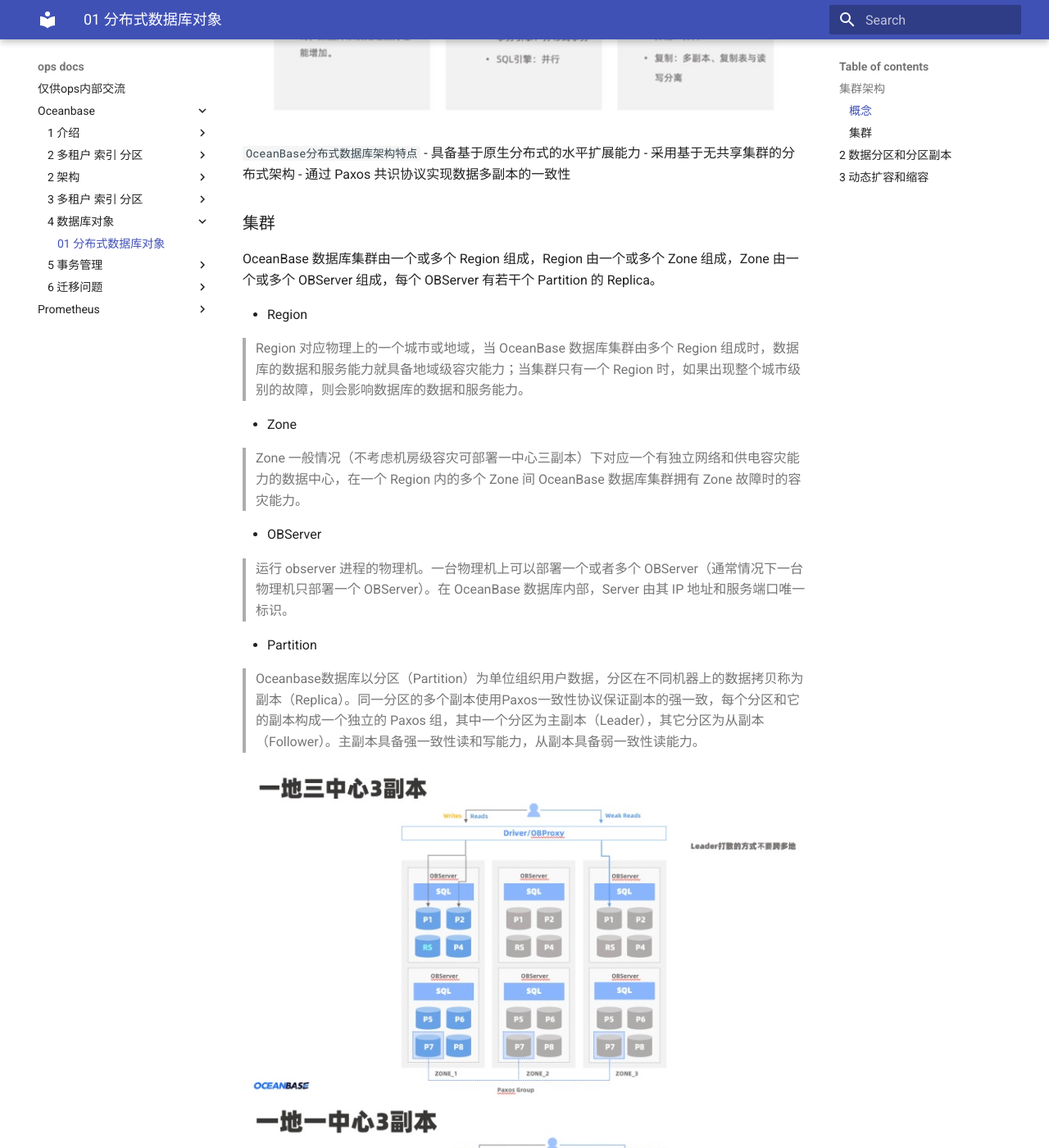
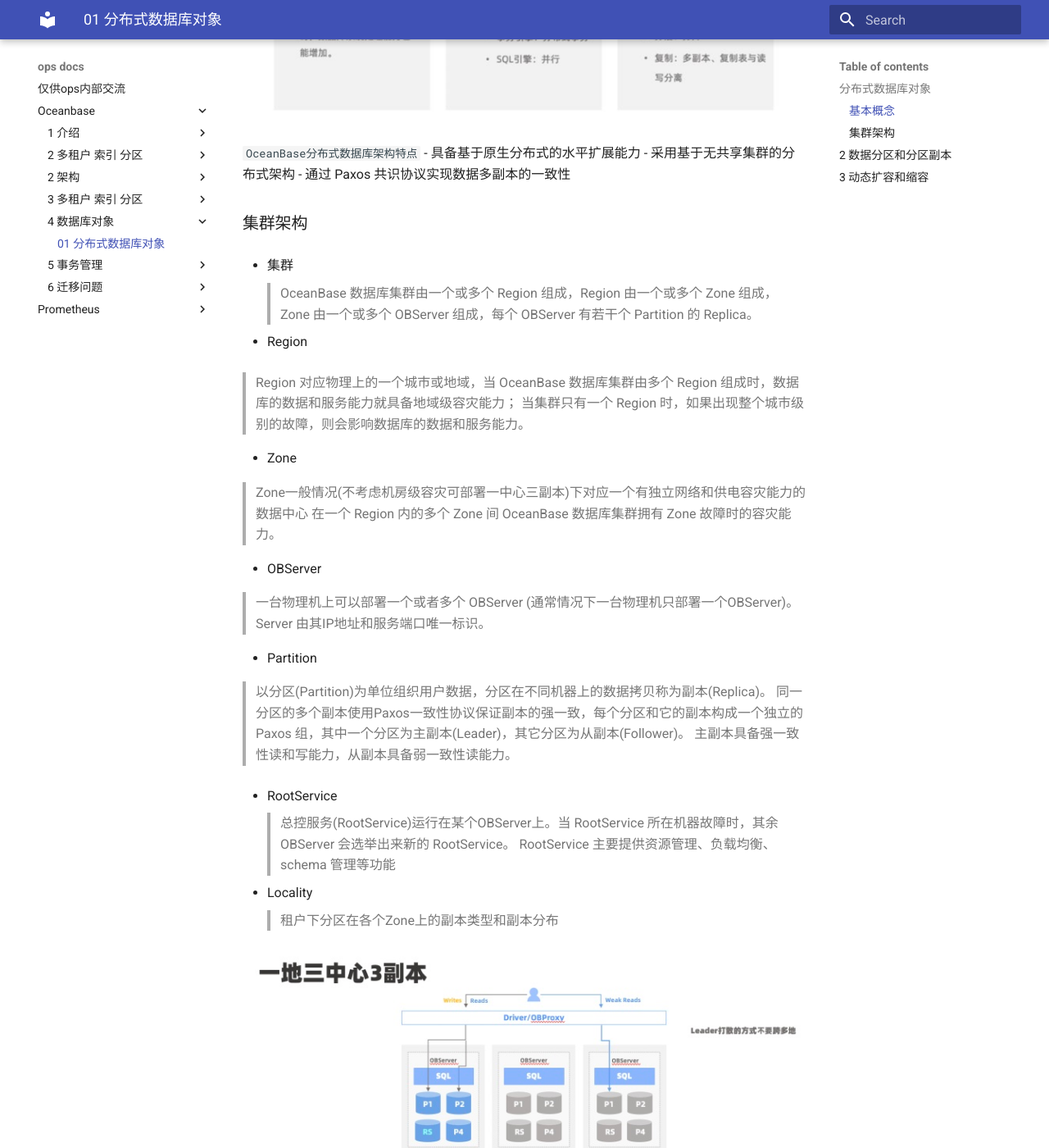
Before and after one commit to rocky-raccoon33/ops-doc, an MkDocs documentation site: the page built from docs/oceanbase/4 数据库对象/01 分布式数据库对象.md, in a window 1280 px wide and 1400 px high, scrolled down 903 px. Shown: the whole window at 82% size. Built offline with MkDocs 1.6.1 and Material for MkDocs 9.7.7, drawn with Linux system fonts in a browser that asks for light colours; some of the changed text lies outside the part shown.

Commit message:
mod: 数据库对象

```diff
--- a/docs/oceanbase/4 数据库对象/01 分布式数据库对象.md
+++ b/docs/oceanbase/4 数据库对象/01 分布式数据库对象.md
@@ -1,6 +1,5 @@
-## 集群架构
-### 概念
-
+## 分布式数据库对象
+### 基本概念
 `什么是数据库对象`
 
 ![](img/数据库对象.png)
@@ -14,35 +13,49 @@
 - 采用基于无共享集群的分布式架构
 - 通过 Paxos 共识协议实现数据多副本的一致性
 
-### 集群
-OceanBase 数据库集群由一个或多个 Region 组成，Region 由一个或多个 Zone 组成，Zone 由一个或多个 OBServer 组成，每个 OBServer 有若干个 Partition 的 Replica。
+### 集群架构
+- 集群
+> OceanBase 数据库集群由一个或多个 Region 组成，Region 由一个或多个 Zone 组成，Zone 由一个或多个 OBServer 组成，每个 OBServer 有若干个 Partition 的 Replica。
 
 - Region
 
-> Region 对应物理上的一个城市或地域，当 OceanBase 数据库集群由多个 Region 组成时，数据库的数据和服务能力就具备地域级容灾能力；当集群只有一个 Region 时，如果出现整个城市级别的故障，则会影响数据库的数据和服务能力。
+> Region 对应物理上的一个城市或地域，当 OceanBase 数据库集群由多个 Region 组成时，数据库的数据和服务能力就具备地域级容灾能力；
+> 当集群只有一个 Region 时，如果出现整个城市级别的故障，则会影响数据库的数据和服务能力。
 
 - Zone
 
-> Zone 一般情况（不考虑机房级容灾可部署一中心三副本）下对应一个有独立网络和供电容灾能力的数据中心，在一个 Region 内的多个 Zone 间 OceanBase 数据库集群拥有 Zone 故障时的容灾能力。
+> Zone一般情况(不考虑机房级容灾可部署一中心三副本)下对应一个有独立网络和供电容灾能力的数据中心
+> 在一个 Region 内的多个 Zone 间 OceanBase 数据库集群拥有 Zone 故障时的容灾能力。
 
 - OBServer
 
-> 运行 observer 进程的物理机。一台物理机上可以部署一个或者多个 OBServer（通常情况下一台物理机只部署一个 OBServer）。在 OceanBase 数据库内部，Server 由其 IP 地址和服务端口唯一标识。
+> 一台物理机上可以部署一个或者多个 OBServer (通常情况下一台物理机只部署一个OBServer)。
+> Server 由其IP地址和服务端口唯一标识。
 
 - Partition
 
-> Oceanbase数据库以分区（Partition）为单位组织用户数据，分区在不同机器上的数据拷贝称为副本（Replica）。同一分区的多个副本使用Paxos一致性协议保证副本的强一致，每个分区和它的副本构成一个独立的 Paxos 组，其中一个分区为主副本（Leader），其它分区为从副本（Follower）。主副本具备强一致性读和写能力，从副本具备弱一致性读能力。
+> 以分区(Partition)为单位组织用户数据，分区在不同机器上的数据拷贝称为副本(Replica)。
+> 同一分区的多个副本使用Paxos一致性协议保证副本的强一致，每个分区和它的副本构成一个独立的 Paxos 组，其中一个分区为主副本(Leader)，其它分区为从副本(Follower)。
+> 主副本具备强一致性读和写能力，从副本具备弱一致性读能力。
 
-![](img/分区1.png)
-![](img/分区2.png)
-![](img/分区3.png)
+- RootService
+> 总控服务(RootService)运行在某个OBServer上。当 RootService 所在机器故障时，其余 OBServer 会选举出来新的 RootService。
+> RootService 主要提供资源管理、负载均衡、 schema 管理等功能
+
+- Locality
+> 租户下分区在各个Zone上的副本类型和副本分布
+
+![](img/一地三中心三副本.png)
+![](img/一地一中心三副本.png)
+![](img/三地五中心.png)
+
 
 **当前，OceanBase 数据库支持以下四种类型的副本**
 
-* 全能型副本（FULL/F）
-* 日志型副本（LOGONLY/L）
-* 加密投票型副本（ENCRYPTVOTE/E）
-* 只读型副本（READONLY/R）
+* 全能型副本(FULL/F)
+* 日志型副本(LOGONLY/L)
+* 加密投票型副本(ENCRYPTVOTE/E)
+* 只读型副本(READONLY/R)
 
 ## 2 数据分区和分区副本
 
```
Also changed, not shown: docs/oceanbase/4 数据库对象/img/一地一中心三副本.png (renamed from docs/oceanbase/4 数据库对象/img/分区2.png), docs/oceanbase/4 数据库对象/img/一地三中心三副本.png (renamed from docs/oceanbase/4 数据库对象/img/分区1.png), docs/oceanbase/4 数据库对象/img/三地五中心.png (renamed from docs/oceanbase/4 数据库对象/img/分区3.png).
